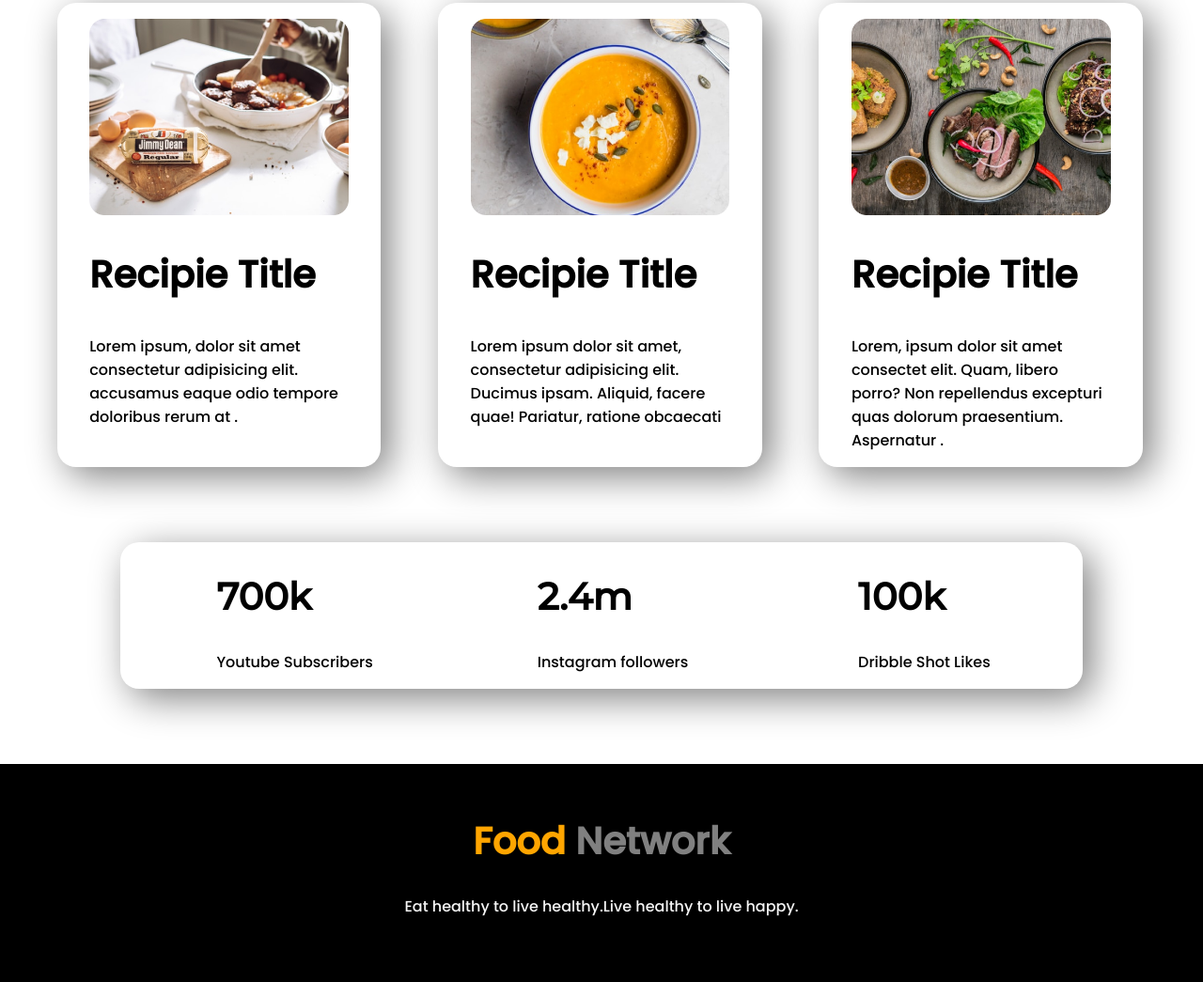
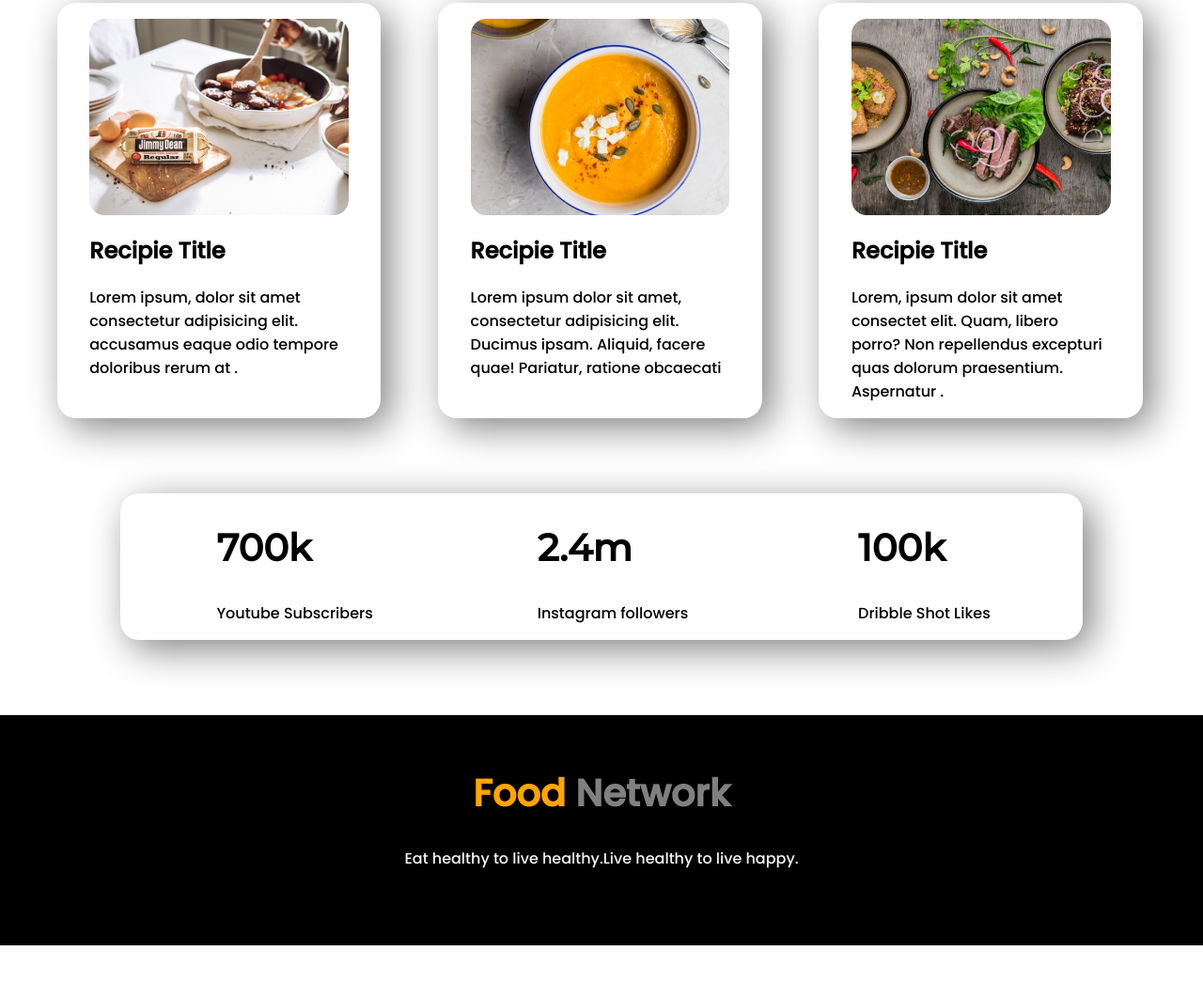
Before and after one commit to dhiraj-barua/My-Food-Network, a plain HTML site: page index.html in a window 1280 px wide. Shown: the part 1327-2372 px from the top of the page at 94% size. After the commit the page ends 2333 px from the top, so only its background shows below. Drawn offline with Linux system fonts and the light colour scheme.

Commit message:
full done

```diff
--- a/index.html
+++ b/index.html
@@ -49,18 +49,18 @@
     <section class="food flexible-container">
         <div class="three-part shadow">
             <img src="images/food/Project Cover.jpg">
-            <h1>Recipie Title</h1>
+            <h2>Recipie Title</h2>
             <p class="small">Lorem ipsum, dolor sit amet consectetur adipisicing elit.  accusamus eaque odio tempore doloribus rerum at .</p>
 
         </div>
         <div class="three-part shadow">
             <img src="images/food/Project Cover.png">
-            <h1> Recipie Title</h1>
+            <h2> Recipie Title</h2>
             <p class="small">Lorem ipsum dolor sit amet, consectetur adipisicing elit. Ducimus ipsam. Aliquid, facere quae! Pariatur, ratione obcaecati </p>
         </div>
         <div class="three-part shadow">
             <img src="images/food/Project Cover1.jpg">
-            <h1> Recipie Title</h1>
+            <h2> Recipie Title</h2>
             <p class="small">Lorem, ipsum dolor sit amet consectet elit. Quam, libero porro? Non repellendus excepturi quas dolorum praesentium. Aspernatur .</p>
         </div>
     </section>
--- a/style.css
+++ b/style.css
@@ -76,7 +76,7 @@ h1{
     padding-right: 20%;
     padding-top: 5%;
 }
-.three-part h1{
+.three-part h2{
     padding-left: 10%;
 }
 .food{
```
